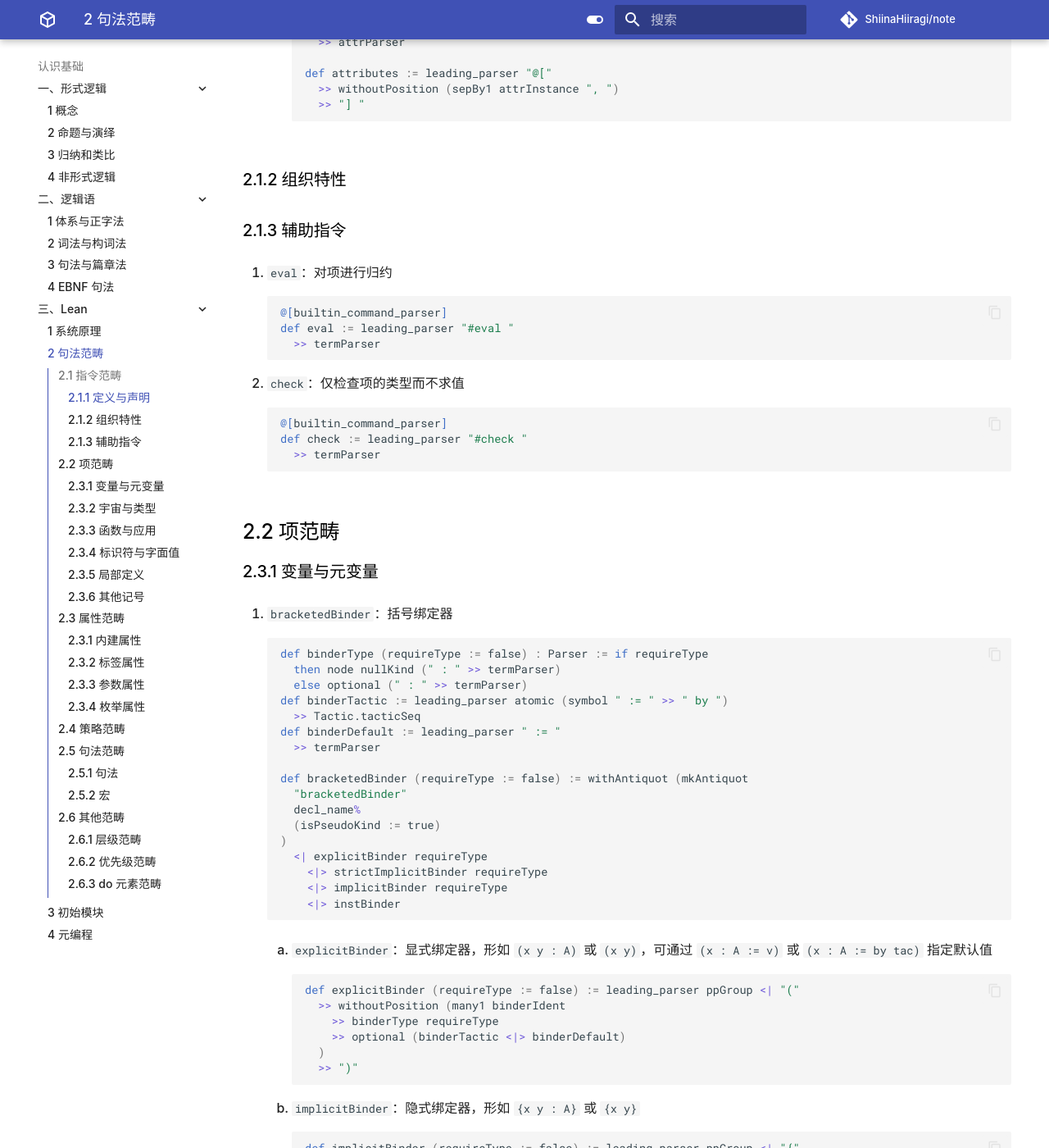
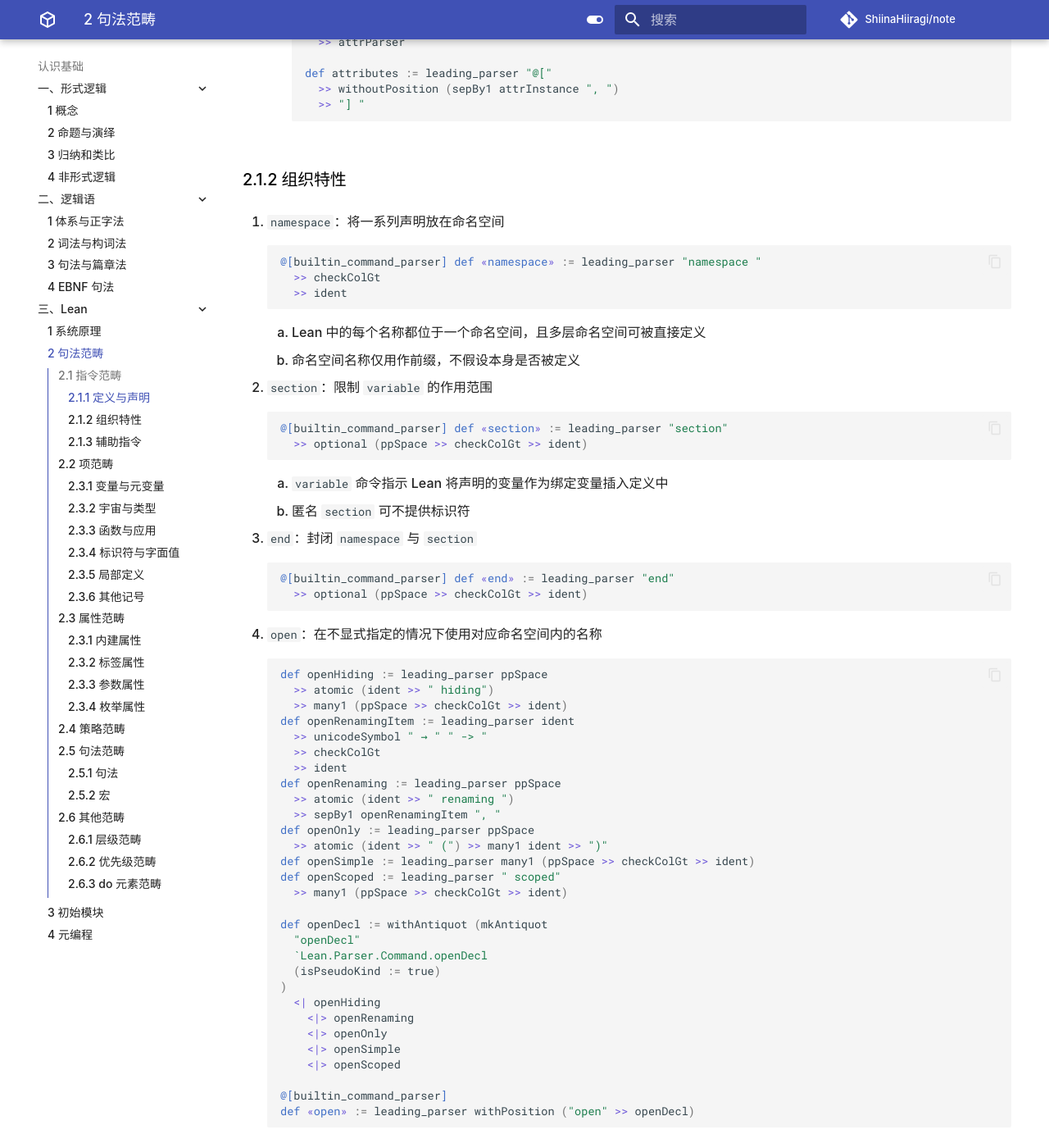
Before and after one commit to ShiinaHiiragi/note, an MkDocs documentation site: the page built from docs/cogn/lean/cat.md, in a window 1280 px wide and 1400 px high, scrolled down 5676 px. Shown: the whole window at 82% size. Built offline with MkDocs 1.6.1 and Material for MkDocs 9.7.7, drawn with Linux system fonts in a browser that asks for light colours; comment, search, counter and statistics services are not loaded; some of the changed text lies outside the part shown.

Commit message:
add namespace

````diff
--- a/docs/cogn/lean/cat.md
+++ b/docs/cogn/lean/cat.md
@@ -302,6 +302,67 @@
         ```
 
 ### 2.1.2 组织特性
+1. `namespace`：将一系列声明放在命名空间
+
+    ```lean
+    @[builtin_command_parser] def «namespace» := leading_parser "namespace "
+      >> checkColGt
+      >> ident
+    ```
+
+    1. Lean 中的每个名称都位于一个命名空间，且多层命名空间可被直接定义
+    2. 命名空间名称仅用作前缀，不假设本身是否被定义
+
+2. `section`：限制 `variable` 的作用范围
+
+    ```lean
+    @[builtin_command_parser] def «section» := leading_parser "section"
+      >> optional (ppSpace >> checkColGt >> ident)
+    ```
+
+    1. `variable` 命令指示 Lean 将声明的变量作为绑定变量插入定义中
+    2. 匿名 `section` 可不提供标识符
+
+3. `end`：封闭 `namespace` 与 `section`
+
+    ```lean
+    @[builtin_command_parser] def «end» := leading_parser "end"
+      >> optional (ppSpace >> checkColGt >> ident)
+    ```
+
+4. `open`：在不显式指定的情况下使用对应命名空间内的名称
+
+    ```lean
+    def openHiding := leading_parser ppSpace
+      >> atomic (ident >> " hiding")
+      >> many1 (ppSpace >> checkColGt >> ident)
+    def openRenamingItem := leading_parser ident
+      >> unicodeSymbol " → " " -> "
+      >> checkColGt
+      >> ident
+    def openRenaming := leading_parser ppSpace
+      >> atomic (ident >> " renaming ")
+      >> sepBy1 openRenamingItem ", "
+    def openOnly := leading_parser ppSpace
+      >> atomic (ident >> " (") >> many1 ident >> ")"
+    def openSimple := leading_parser many1 (ppSpace >> checkColGt >> ident)
+    def openScoped := leading_parser " scoped"
+      >> many1 (ppSpace >> checkColGt >> ident)
+
+    def openDecl := withAntiquot (mkAntiquot
+      "openDecl"
+      `Lean.Parser.Command.openDecl
+      (isPseudoKind := true)
+    )
+      <| openHiding
+        <|> openRenaming
+        <|> openOnly
+        <|> openSimple
+        <|> openScoped
+
+    @[builtin_command_parser]
+    def «open» := leading_parser withPosition ("open" >> openDecl)
+    ```
 
 ### 2.1.3 辅助指令
 1. `eval`：对项进行归约
@@ -662,7 +723,7 @@
         2. `Syntax` 引用也可用于模式匹配，从而将 `Syntax` 值与引号、模式变量或占位符 `_` 进行匹配
     3. `matchAlts`：若以 `,` 分隔多个 `matchDiscr`，则 `matchAlts` 也应对应相同数量的参数
 
-2. 引号
+2. 引用相关
     1. `doubleQuotedName`：表示 `Name` 元素，但会请求 Lean 静态检查名称是否位于声明范围内
 
         ```lean
@@ -680,6 +741,15 @@
           >> withoutPosition (incQuotDepth (many1Unbox commandParser))
           >> ")"
         ```
+
+3. `open`：区别于作为命令的 `open`，仅使 `open` 作用与单独语句上
+
+    ```lean
+    @[builtin_term_parser]
+    def «open» := leading_parser:leadPrec "open"
+        >> Command.openDecl
+        >> withOpenDecl (" in " >> termParser)
+    ```
 
 ## 2.3 属性范畴
 <!-- TODO：解释本文出现的所有属性 -->
````
Also changed, not shown: docs/cogn/lean/sys.md (+1 -1 lines), docs/cogn/lean/trans.md (+1 -0 lines).
